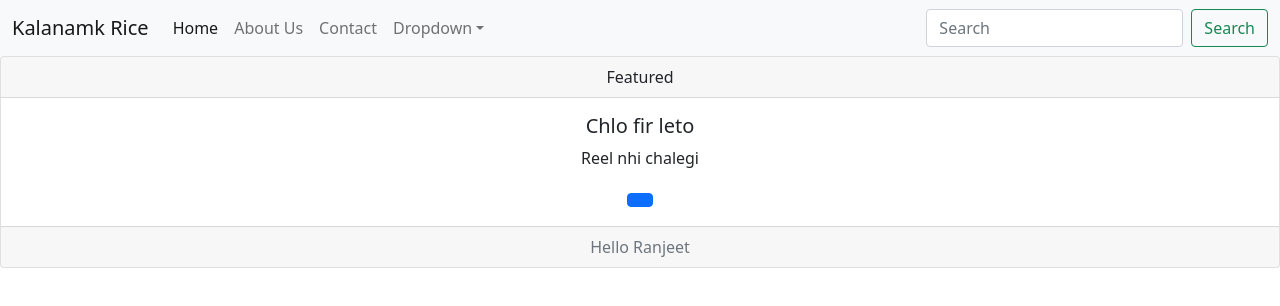
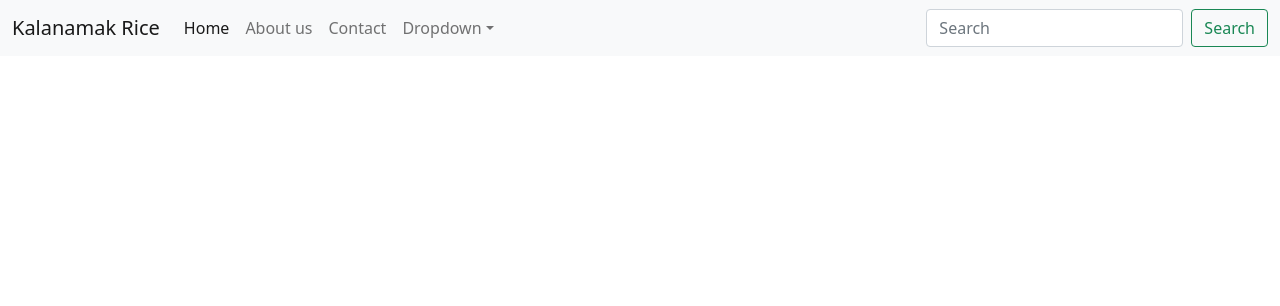
Before and after one commit to Gautamprakas/kalanamak, a React (Create React App) app: page / in a window 1280 px wide. Shown: the top 306 px of the page. Built offline with nearby package versions, Linux system fonts and the light colour scheme.

Commit message:
Add components to our app,add props eg I have added a Navbar.js file inside compoents folder that is our component

```diff
--- a/public/index.html
+++ b/public/index.html
@@ -24,7 +24,7 @@
       work correctly both with client-side routing and a non-root public URL.
       Learn how to configure a non-root public URL by running `npm run build`.
     -->
-    <title>React App</title>
+    <title>Kalanamak Rice</title>
   </head>
   <body>
     <noscript>You need to enable JavaScript to run this app.</noscript>
--- a/src/App.js
+++ b/src/App.js
@@ -1,56 +1,12 @@
 import logo from './logo.svg';
 import './App.css';
+import Navbar from './components/Navbar.js';
 
 function App() {
   return (
     <>
-    <nav className="navbar navbar-expand-lg navbar-light bg-light">
-  <div className="container-fluid">
-    <a className="navbar-brand" href="/">Kalanamk Rice</a>
-    <button className="navbar-toggler" type="button" data-bs-toggle="collapse" data-bs-target="#navbarSupportedContent" aria-controls="navbarSupportedContent" aria-expanded="false" aria-label="Toggle navigation">
-      <span className="navbar-toggler-icon"></span>
-    </button>
-    <div className="collapse navbar-collapse" id="navbarSupportedContent">
-      <ul className="navbar-nav me-auto mb-2 mb-lg-0">
-        <li className="nav-item">
-          <a className="nav-link active" aria-current="page" href="#">Home</a>
-        </li>
-        <li className="nav-item">
-          <a className="nav-link" href="/">About Us</a>
-        </li>
-        <li className="nav-item">
-          <a className="nav-link" href="/">Contact</a>
-        </li>
-        <li className="nav-item dropdown">
-          <a className="nav-link dropdown-toggle" href="/" id="navbarDropdown" role="button" data-bs-toggle="dropdown" aria-expanded="false">
-            Dropdown
-          </a>
-          <ul className="dropdown-menu" aria-labelledby="navbarDropdown">
-            <li><hr className="dropdown-divider"/></li>
-          </ul>
-        </li>
 
-      </ul>
-      <form className="d-flex">
-        <input className="form-control me-2" type="search" placeholder="Search" aria-label="Search"/>
-        <button className="btn btn-outline-success" type="submit">Search</button>
-      </form>
-    </div>
-  </div>
-</nav>
-<div className="card text-center">
-  <div className="card-header">
-    Featured
-  </div>
-  <div className="card-body">
-    <h5 className="card-title">Chlo fir leto</h5>
-    <p className="card-text">Reel nhi chalegi</p>
-    <a href="#" class="btn btn-primary"></a>
-  </div>
-  <div className="card-footer text-muted">
-    Hello Ranjeet
-  </div>
-</div>
+    <Navbar title="Kalanamak Rice" about="About us"/>
     </>
   );
 }
--- /dev/null
+++ b/src/components/Navbar.js
@@ -0,0 +1,51 @@
+import React from 'react'
+import PropTypes from 'prop-types'
+
+
+export default function Navbar(props){
+	return (
+		<>
+		<nav className="navbar navbar-expand-lg navbar-light bg-light">
+	      <div className="container-fluid">
+	        <a className="navbar-brand" href="/">{props.title}</a>
+	        <button className="navbar-toggler" type="button" data-bs-toggle="collapse" data-bs-target="#navbarSupportedContent" aria-controls="navbarSupportedContent" aria-expanded="false" aria-label="Toggle navigation">
+	          <span className="navbar-toggler-icon"></span>
+	        </button>
+	        <div className="collapse navbar-collapse" id="navbarSupportedContent">
+	          <ul className="navbar-nav me-auto mb-2 mb-lg-0">
+	            <li className="nav-item">
+	              <a className="nav-link active" aria-current="page" href="#">Home</a>
+	            </li>
+	            <li className="nav-item">
+	              <a className="nav-link" href="/">{props.about}</a>
+	            </li>
+	            <li className="nav-item">
+	              <a className="nav-link" href="/">Contact</a>
+	            </li>
+	            <li className="nav-item dropdown">
+	              <a className="nav-link dropdown-toggle" href="/" id="navbarDropdown" role="button" data-bs-toggle="dropdown" aria-expanded="false">
+	                Dropdown
+	              </a>
+	              <ul className="dropdown-menu" aria-labelledby="navbarDropdown">
+	                <li><hr className="dropdown-divider"/></li>
+	              </ul>
+	            </li>
+
+	          </ul>
+	          <form className="d-flex">
+	            <input className="form-control me-2" type="search" placeholder="Search" aria-label="Search"/>
+	            <button className="btn btn-outline-success" type="submit">Search</button>
+	          </form>
+	        </div>
+	      </div>
+	    </nav>
+		</>
+	);
+}
+Navbar.propTypes = {
+  title: PropTypes.string.isRequired,
+  about:PropTypes.string.isRequired
+}
+// Navbar.defaultProps = {
+//   title: 'Stranger'
+// };
```
